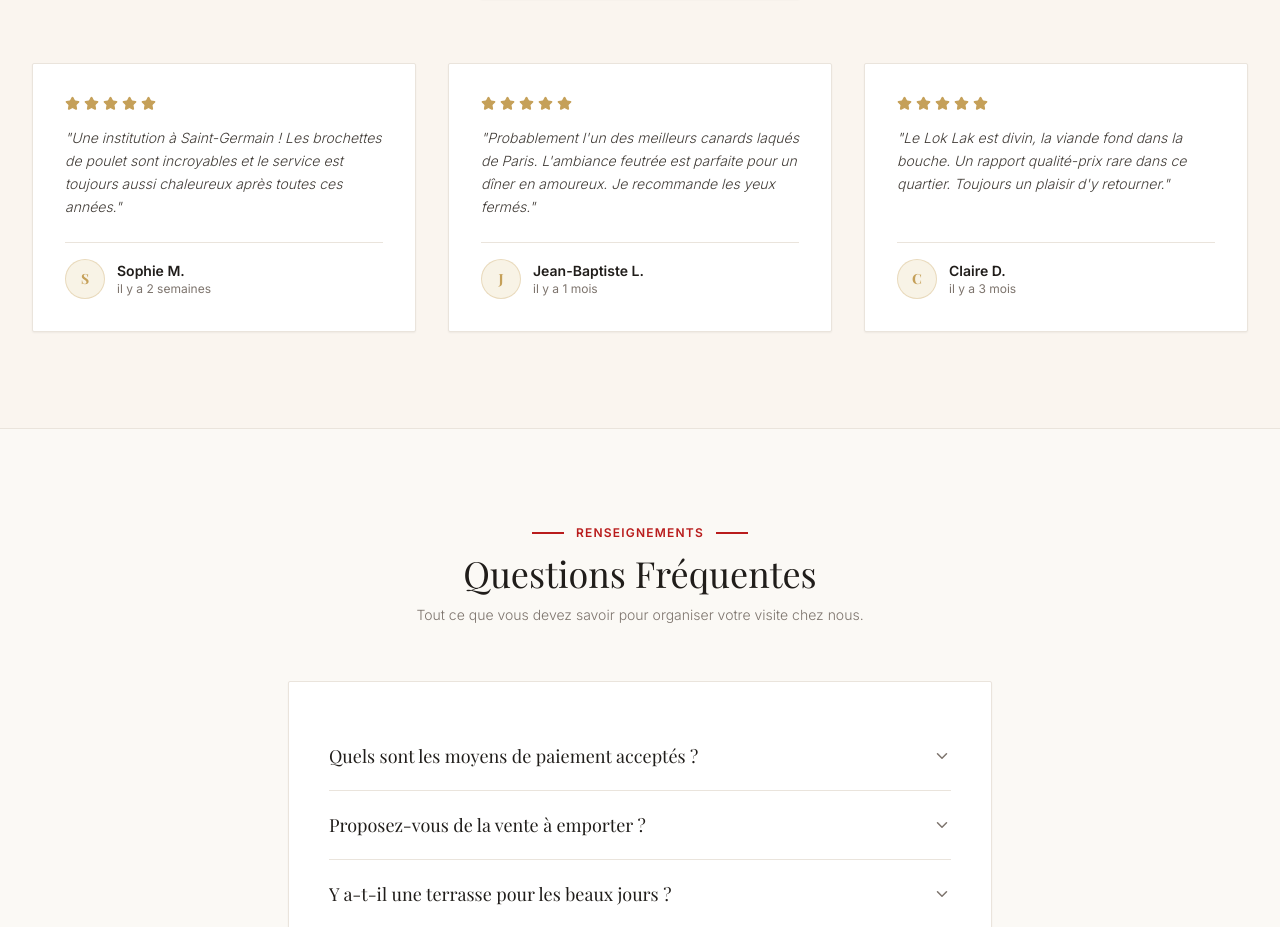
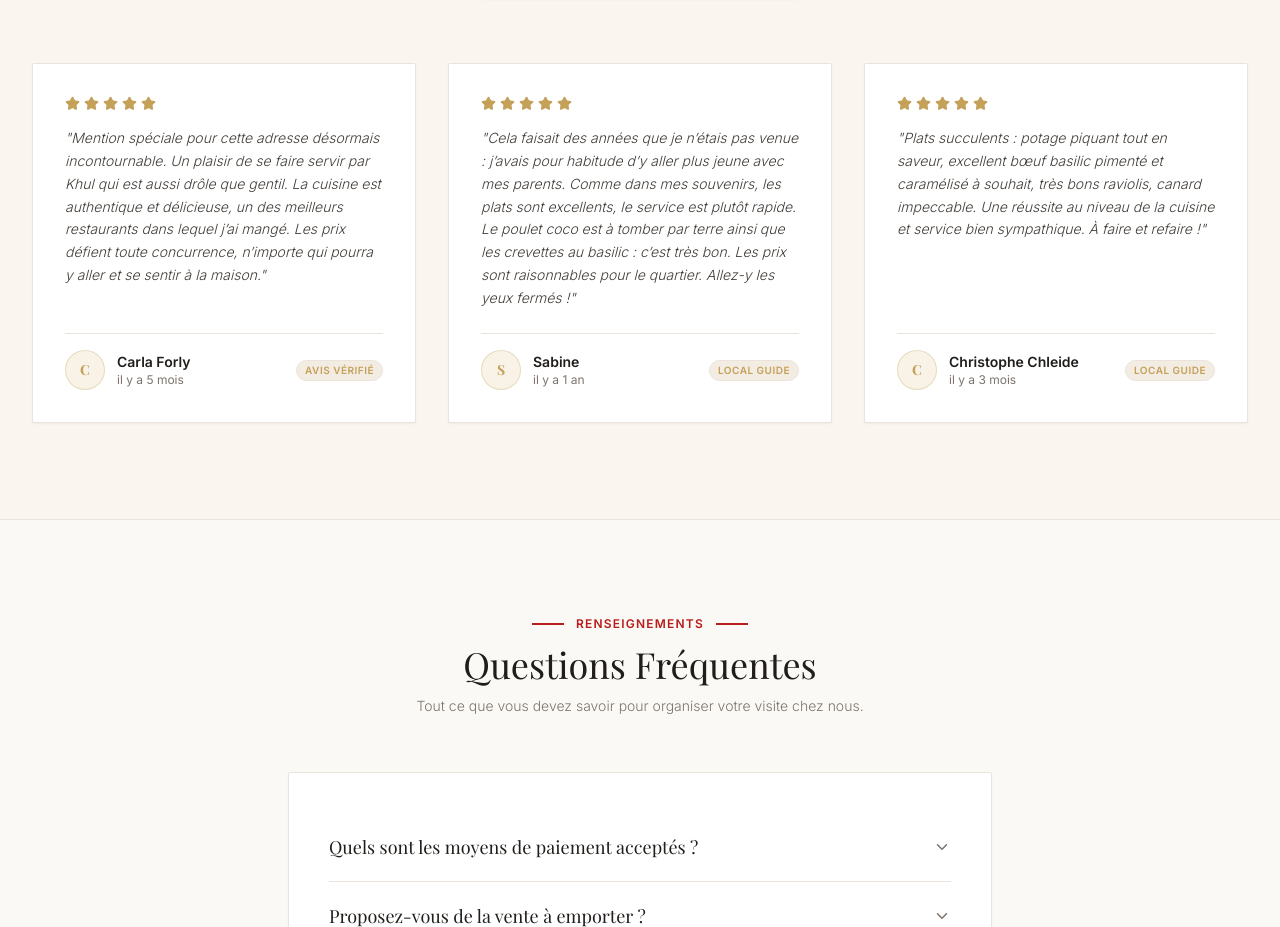
Before and after one commit to drakyp/refonte-du-site-le-mandarin, a React (Vite) app: page / in a window 1280 px wide. Shown: the part 6483-7410 px from the top of the page. Built offline with nearby package versions, Linux system fonts and the light colour scheme; a web font is replaced by a local one.

Commit message:
feat: intégration des vrais avis Google certifiés et optimisation des performances

```diff
--- a/src/components/Gallery.jsx
+++ b/src/components/Gallery.jsx
@@ -49,6 +49,7 @@ const Gallery = () => {
                 alt={item.alt}
                 className="w-full h-full object-cover transition-transform duration-700 group-hover:scale-108"
                 loading="lazy"
+                decoding="async"
               />
               <div className="absolute inset-0 bg-gradient-to-t from-black/60 via-transparent to-transparent opacity-0 group-hover:opacity-100 transition-opacity duration-300 flex items-end p-3 sm:p-4">
                 <span className="text-white text-xs font-medium tracking-wide">
--- a/src/components/Hero.jsx
+++ b/src/components/Hero.jsx
@@ -10,6 +10,9 @@ const Hero = () => {
         <img
           src={heroImg}
           alt="Ambiance restaurant Le Mandarin Saint-Germain"
+          fetchPriority="high"
+          loading="eager"
+          decoding="async"
           className="w-full h-full object-cover object-center scale-105 animate-ken-burns"
         />
         {/* Dégradé sophistiqué qui se fond en bas vers le fond crème */}
--- a/src/components/History.jsx
+++ b/src/components/History.jsx
@@ -14,6 +14,8 @@ const History = () => {
                 src={historyImg}
                 alt=""
                 aria-hidden="true"
+                loading="lazy"
+                decoding="async"
                 className="absolute inset-0 w-full h-full object-cover object-[center_25%] scale-110 blur-[14px] opacity-80"
               />
 
@@ -21,6 +23,8 @@ const History = () => {
               <img
                 src={historyImg}
                 alt="Le Chef du Mandarin Saint-Germain maîtrisant la flamme du wok"
+                loading="lazy"
+                decoding="async"
                 className="relative z-[1] w-full h-full object-cover object-[center_25%] transition-transform duration-700 group-hover:scale-105"
                 style={{
                   maskImage: 'linear-gradient(to top, black 65%, rgba(0,0,0,0.85) 80%, rgba(0,0,0,0.15) 96%, transparent 100%)',
--- a/src/components/Menu.jsx
+++ b/src/components/Menu.jsx
@@ -229,6 +229,7 @@ const Menu = () => {
                   alt={dish.title}
                   className="w-full h-full object-cover transition-transform duration-700 group-hover:scale-108"
                   loading="lazy"
+                  decoding="async"
                 />
                 <div className="absolute top-3 right-3 bg-brand-red text-white text-[11px] font-bold uppercase tracking-wider px-2.5 py-1 rounded-sm shadow-sm">
                   {dish.badge}
--- a/src/components/Reviews.jsx
+++ b/src/components/Reviews.jsx
@@ -4,19 +4,22 @@ import { Star, StarHalf } from './icons';
 const Reviews = () => {
   const reviews = [
     {
-      name: "Sophie M.",
-      date: "il y a 2 semaines",
-      text: "Une institution à Saint-Germain ! Les brochettes de poulet sont incroyables et le service est toujours aussi chaleureux après toutes ces années.",
+      name: "Carla Forly",
+      date: "il y a 5 mois",
+      tag: "Avis vérifié",
+      text: "Mention spéciale pour cette adresse désormais incontournable. Un plaisir de se faire servir par Khul qui est aussi drôle que gentil. La cuisine est authentique et délicieuse, un des meilleurs restaurants dans lequel j’ai mangé. Les prix défient toute concurrence, n’importe qui pourra y aller et se sentir à la maison.",
     },
     {
-      name: "Jean-Baptiste L.",
-      date: "il y a 1 mois",
-      text: "Probablement l'un des meilleurs canards laqués de Paris. L'ambiance feutrée est parfaite pour un dîner en amoureux. Je recommande les yeux fermés.",
+      name: "Sabine",
+      date: "il y a 1 an",
+      tag: "Local Guide",
+      text: "Cela faisait des années que je n’étais pas venue : j’avais pour habitude d’y aller plus jeune avec mes parents. Comme dans mes souvenirs, les plats sont excellents, le service est plutôt rapide. Le poulet coco est à tomber par terre ainsi que les crevettes au basilic : c’est très bon. Les prix sont raisonnables pour le quartier. Allez-y les yeux fermés !",
     },
     {
-      name: "Claire D.",
+      name: "Christophe Chleide",
       date: "il y a 3 mois",
-      text: "Le Lok Lak est divin, la viande fond dans la bouche. Un rapport qualité-prix rare dans ce quartier. Toujours un plaisir d'y retourner.",
+      tag: "Local Guide",
+      text: "Plats succulents : potage piquant tout en saveur, excellent bœuf basilic pimenté et caramélisé à souhait, très bons raviolis, canard impeccable. Une réussite au niveau de la cuisine et service bien sympathique. À faire et refaire !",
     }
   ];
 
@@ -69,7 +72,8 @@ const Reviews = () => {
                 </p>
               </div>
 
-              <div className="flex items-center gap-3 pt-4 border-t border-brand-border">
+              <div className="flex items-center justify-between pt-4 border-t border-brand-border">
+                <div className="flex items-center gap-3">
                   <div className="w-10 h-10 rounded-full bg-brand-gold-light border border-brand-gold/30 flex items-center justify-center text-brand-gold font-serif font-bold text-sm">
                     {review.name.charAt(0)}
                   </div>
@@ -77,6 +81,12 @@ const Reviews = () => {
                     <h4 className="text-brand-dark font-semibold text-sm">{review.name}</h4>
                     <p className="text-brand-muted text-xs">{review.date}</p>
                   </div>
+                </div>
+                {review.tag && (
+                  <span className="text-[10px] font-semibold text-brand-gold bg-brand-warm border border-brand-border px-2 py-0.5 rounded-full uppercase tracking-wider">
+                    {review.tag}
+                  </span>
+                )}
               </div>
             </div>
           ))}
```
Lines whose indentation alone changed are shown as unchanged.
